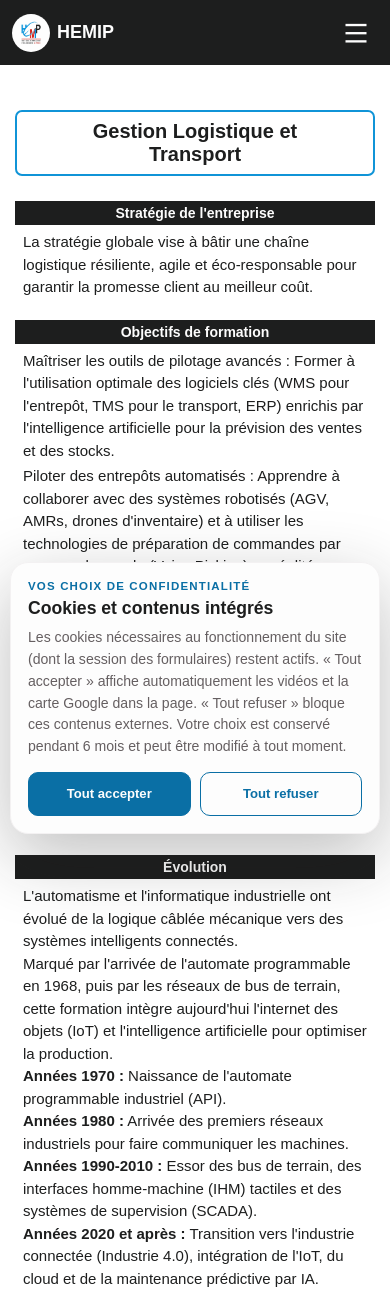
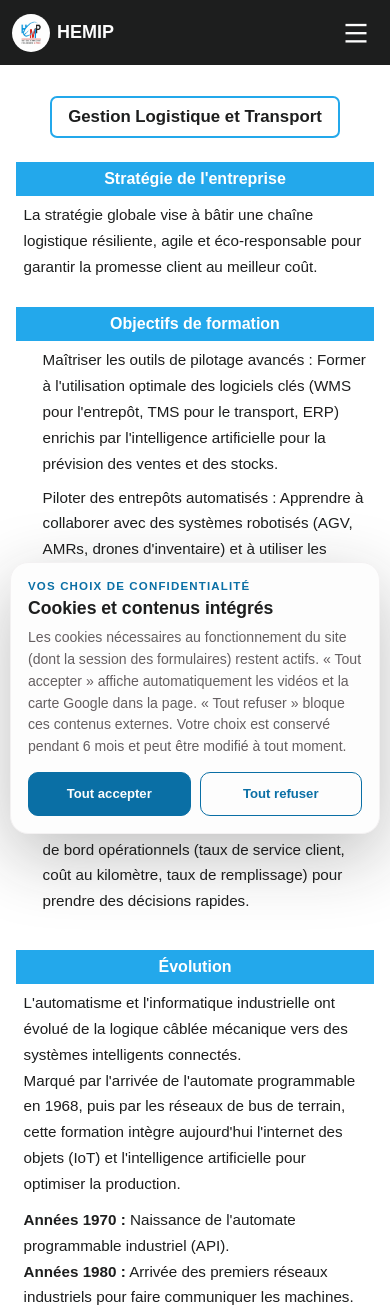
Before and after one commit to JackJoyce-bit/HEMIP, a PHP site: page /GLT.html in a window 390 px wide. Shown: the top 1308 px of the page. Run offline with PHP 8.4, Linux system fonts and the light colour scheme; some libraries are stand-ins or nearby versions.

Commit message:
Add files via upload

```diff
--- /dev/null
+++ b/config/assets/css/filieres.css
@@ -0,0 +1,70 @@
+/* =========================================================
+   HEMIP | filieres.css
+   Pages filières (GP, GL, RT, MI, AII, DAE, GLT, BFA, CIT, GFC, MRH)
+   À charger APRÈS hemip-theme.css et responsive.css.
+   ========================================================= */
+
+/* ---------- Mise en page générale ---------- */
+.formation-container {
+  width: 100%;
+  max-width: 1000px;
+  margin-inline: auto;
+  box-sizing: border-box;
+  padding: 110px clamp(14px, 4vw, 32px) 28px;
+}
+
+.entete-banner { text-align: center; margin: 0 0 24px; }
+.banner-title {
+  display: inline-block;
+  max-width: 100%;
+  box-sizing: border-box;
+  white-space: normal;
+  overflow-wrap: anywhere;
+  line-height: 1.3;
+}
+
+/* ---------- Blocs « Stratégie », « Objectifs », « Évolution » : bleu du site au lieu du noir ---------- */
+.section-block {
+  max-width: 100%;
+  box-sizing: border-box;
+  margin: 0 0 22px;
+  border-color: var(--hemip-primary, #1094d7) !important;
+}
+.section-title {
+  box-sizing: border-box;
+  background: var(--hemip-primary, #1094d7) !important;
+  background-color: var(--hemip-primary, #1094d7) !important;
+  border-color: var(--hemip-primary, #1094d7) !important;
+  color: #fff !important;
+  overflow-wrap: break-word;
+}
+.section-content {
+  border-color: var(--hemip-primary, #1094d7) !important;
+  overflow-wrap: break-word;
+  line-height: 1.7;
+}
+.section-content ul { margin: 0; padding-left: 1.25em; }
+.section-content li { margin-bottom: 8px; }
+.section-content p { margin: 0 0 10px; }
+
+/* ---------- Tableau des frais : image agrandissable (même principe que a-propos.php) ---------- */
+.tableau-figure { max-width: 1000px; margin: 28px auto 0; cursor: zoom-in; }
+.tableau-figure img { display: block; width: 100%; height: auto; }
+
+/* Le vrai tableau reste dans la page pour les lecteurs d'écran et le référencement, mais n'est plus affiché */
+.tableau-sr {
+  position: absolute !important;
+  width: 1px; height: 1px; margin: -1px; padding: 0; border: 0;
+  overflow: hidden; clip: rect(0, 0, 0, 0); white-space: nowrap;
+}
+
+/* ---------- Petits écrans ---------- */
+@media (max-width: 600px) {
+  .formation-container { padding-top: 96px; }
+  .banner-title { font-size: 1.05rem; padding: 8px 16px; }
+  .section-title { font-size: 1rem; padding: 8px 12px; }
+  .section-content { font-size: .95rem; }
+  .tableau-figure { margin-top: 22px; }
+}
+/* Le badge « Toucher pour agrandir » est toujours visible sur ces images (même sur ordinateur) */
+.tableau-figure .rid-zoom { display: inline-flex; align-items: center; gap: 4px; }
--- a/config/assets/css/hemip-theme.css
+++ b/config/assets/css/hemip-theme.css
@@ -2,7 +2,7 @@
 :root {
   color-scheme: light;
 
-  --hemip-primary: #1094D7;
+  --hemip-primary: #23a8eb;
   --hemip-accent: #D12C25;
   --hemip-text: #1D1E1E;
   --hemip-bg: #FDFDFD;
--- a/config/assets/css/pwa.css
+++ b/config/assets/css/pwa.css
@@ -394,28 +394,6 @@
    y compris sur les très petits téléphones.
    ========================================================= */
 
-.pwa-install-dialog {
-  max-width: calc(100vw - 24px);
-}
-
-.pwa-install-button {
-  display: inline-flex;
-  align-items: center;
-  gap: 6px;
-  min-height: 40px;
-  padding: 6px 12px;
-  border: 1px solid rgba(var(--hemip-bg-rgb), .35);
-  border-radius: 999px;
-  background: rgba(var(--hemip-bg-rgb), .10);
-  color: inherit;
-  font: inherit;
-  cursor: pointer;
-}
-
-.pwa-install-button:hover {
-  background: rgba(var(--hemip-bg-rgb), .20);
-}
-
 .pwa-install-button:focus-visible {
   outline: 3px solid var(--hemip-accent);
   outline-offset: 3px;
--- /dev/null
+++ b/config/assets/css/responsive.css
@@ -0,0 +1,348 @@
+/* =========================================================
+   HEMIP — responsive.css CORRIGÉ
+   Fix: espace noir entre slider et textes sur mobile
+   ========================================================= */
+
+/* ---------- Base ---------- */
+*, *::before, *::after { box-sizing: border-box; }
+html { -webkit-text-size-adjust: 100%; text-size-adjust: 100%; scroll-padding-top: 90px; }
+body { overflow-x: hidden; }
+img, video, canvas, svg { max-width: 100%; }
+iframe { max-width: 100%; border: 0; }
+h1, h2, h3, h4, p, li, a, span { overflow-wrap: break-word; }
+.footer-contact a,.contact-page-direct span,.home-contact-detail span { overflow-wrap: anywhere; }
+.footer-bottom { margin-bottom: env(safe-area-inset-bottom, 0px); }
+.menu-btn,.dropdown-btn,.submenu-btn,.mobile-menu { min-height: 44px; min-width: 44px; }
+@media (prefers-reduced-motion: reduce) {
+  *, *::before, *::after { animation-duration:.01ms!important; animation-iteration-count: 1!important; scroll-behavior: auto!important; transition-duration:.01ms!important; }
+}
+
+/* ---------- Pied de page ---------- */
+.footer-container { flex-wrap: wrap; }
+.footer-bottom { flex-wrap: wrap; gap: 8px; }
+@media (max-width: 900px) {
+.footer-container { grid-template-columns: repeat(2, minmax(0, 1fr)); }
+.footer-col { min-width: 0; }
+}
+@media (max-width: 560px) {
+.footer-container { grid-template-columns: 1fr; gap: 28px; }
+.footer-bottom { flex-direction: column; text-align: center; }
+.social-links { flex-wrap: wrap; }
+}
+@media (max-width: 768px) {
+.nav-list { overflow-y: auto; -webkit-overflow-scrolling: touch; max-height: calc(100vh - 70px); max-height: calc(100dvh - 70px); }
+}
+@media (max-width: 768px) {
+  input, select, textarea,.form-control { font-size: 16px; }
+}
+.hero-buttons { flex-wrap: wrap; gap: 12px; }
+@media (max-width: 560px) {
+.hero-buttons.btn { width: 100%; justify-content: center; text-align: center; }
+}
+
+/* =========================================================
+   ACCUEIL (index.php)
+   ========================================================= */
+.hero-info { flex-wrap: wrap; gap: 16px; }
+@media (max-width: 900px) {
+.container_pourquoi { grid-template-columns: 1fr; flex-direction: column; gap: 32px; }
+.location-container { grid-template-columns: 1fr; flex-direction: column; gap: 32px; }
+.content_pourquoi,.image_container_pourquoi,.location-content,.map-container { width: 100%; max-width: 100%; }
+}
+@media (max-width: 600px) {
+.hero h1 { font-size: clamp(2rem, 9vw, 2.8rem); line-height: 1.15; }
+.hero-badge { font-size:.8rem; max-width: 100%; }
+.hero-info { justify-content: space-between; }
+.container_pourquoi,.partners,.location-section { padding-left: 16px; padding-right: 16px; }
+.logo-item img { max-width: 100%; height: auto; }
+}
+.map-container iframe { width: 100%; height: 100%; min-height: 300px; border: 0; }
+@media (max-width: 560px) {.map-container iframe { min-height: 260px; } }
+
+/* =========================================================
+   PAGES « INDÉPENDANTES »
+   ========================================================= */
+@media (max-width: 900px) {
+.independent-page-hero-inner { grid-template-columns: 1fr; flex-direction: column; align-items: flex-start; gap: 24px; }
+.home-contact-layout { grid-template-columns: 1fr; gap: 28px; }
+}
+@media (max-width: 640px) {
+.home-contact-form-grid { grid-template-columns: 1fr; }
+.home-contact-field--full { grid-column: auto; }
+.home-contact-card { padding: 20px 16px; }
+.home-contact-submit { width: 100%; justify-content: center; }
+.contact-page-direct { width: 100%; }
+.independent-page-hero h1 { font-size: clamp(1.9rem, 8vw, 2.6rem); }
+}
+@media (max-width: 900px) {
+.achievement-metrics,.achievement-process { grid-template-columns: 1fr; }
+.achievement-video-grid { grid-template-columns: repeat(auto-fit, minmax(min(100%, 300px), 1fr)); }
+.achievement-status { width: 100%; }
+}
+@media (max-width: 560px) {
+.achievement-metric strong { font-size: 2.2rem; }
+.achievement-caveat { flex-direction: column; }
+.achievement-contact-link { width: 100%; justify-content: center; }
+}
+
+/* =========================================================
+   À PROPOS / ACTUALITÉS / INSCRIPTION / LOGIN / DASHBOARD
+   (tes règles originales conservées)
+   ========================================================= */
+.staff-photo { display: block; width: 100%; max-width: 300px; height: auto; aspect-ratio: 1 / 1; object-fit: cover; border-radius: 50px; margin: 0 auto 12px; }
+.staff p,.staff span,.staff strong { overflow-wrap: anywhere; }
+.about-heading > div:last-child { min-width: 0; }
+@media (min-width: 561px) and (max-width: 1000px) {.staff-grid { grid-template-columns: repeat(2, minmax(0, 1fr)); } }
+@media (min-width: 561px) and (max-width: 800px) {.about-list { grid-template-columns: repeat(2, minmax(0, 1fr)); } }
+@media (max-width: 800px) {
+.about-hero { padding: 100px 16px 56px; }
+.about-wrap { padding: 48px 16px; }
+.about-section { margin-bottom: 48px; }
+}
+@media (max-width: 560px) {
+.about-heading { gap: 12px; }
+.about-icon { width: 46px; height: 46px; flex-basis: 46px; font-size: 22px; border-radius: 13px; }
+.about-heading h2 { font-size: 1.45rem; }
+.about-card { padding: 20px 16px; border-radius: 18px; }
+.staff-photo { max-width: 220px; }
+.rid-puces li { font-size:.85rem; padding: 6px 12px; }
+}
+@media (max-width: 900px) {.news-grid { grid-template-columns: repeat(auto-fit, minmax(min(100%, 260px), 1fr)); } }
+@media (max-width: 640px) {
+.actu-tabs { gap: 8px; margin: 24px 0; }
+.actu-tab { padding: 10px 16px; font-size:.9rem; }
+.admin-publication { padding: 18px 14px; margin: 20px 12px 32px; }
+.news-image,.news-image img { max-width: 100%; }
+.modal-box { width: calc(100% - 24px); max-width: 100%; max-height: 90vh; overflow-y: auto; }
+.academic-grid { grid-template-columns: 1fr; }
+}
+.containerpage,.containerIns,.sec-container,.form-wrapper { max-width: 100%; }
+.forms-slider { max-width: 100%; }
+@media (max-width: 768px) {
+.containerpage,.containerIns,.sec-container { padding-left: 12px; padding-right: 12px; }
+.card,.form-wrapper { width: 100%; }
+.form-header { flex-wrap: wrap; }
+.formButton { min-height: 46px; }
+}
+@media (max-width: 560px) {
+.file-upload { flex-wrap: wrap; }
+.file-label,.file-info { max-width: 100%; }
+.formButton { width: 100%; }
+}
+.message-succes { width: min(92vw, 520px); max-height: 90vh; max-height: 90dvh; overflow-y: auto; }
+.code-candidature strong { overflow-wrap: anywhere; font-size: clamp(1.1rem, 5vw, 1.6rem); }
+@media (max-width: 900px) {
+.login__content {
+    display: grid!important; grid-template-columns: minmax(0, 1fr)!important; gap: 24px;
+    width: min(100% - 32px, 520px); margin-inline: auto; padding: 22px 18px;
+    border-radius: 22px; background: rgba(128, 128, 128,.10); border: 1px solid rgba(128, 128, 128,.28);
+    opacity: 1; visibility: visible;
+  }
+.login__content > div:first-child { order: 1; width: 100%; min-width: 0; }
+.login__image { display: block!important; order: 2; width: 100%; max-height: 230px; overflow: hidden; border-radius: 16px; position: static!important; }
+.login__img { display: block!important; position: static!important; width: 100%!important; height: 230px!important; object-fit: cover; border-radius: 16px; }
+}
+@media (max-width: 380px) {.login { padding-top: 6.5rem; } }
+.topbar { flex-wrap: wrap; gap: 12px; }
+.table-container { overflow-x: auto; -webkit-overflow-scrolling: touch; }
+.table-container table { min-width: 720px; }
+.stats { grid-template-columns: repeat(auto-fit, minmax(min(100%, 220px), 1fr)); }
+.filters { flex-wrap: wrap; gap: 10px; }
+.search-box { flex: 1 1 220px; min-width: 0; }
+.modal-overlay.modal { max-width: calc(100vw - 24px); max-height: 92vh; max-height: 92dvh; overflow-y: auto; }
+.modal-footer { flex-wrap: wrap; gap: 8px; }
+.documents.document { flex-wrap: wrap; }
+.document-info { min-width: 0; }
+.document-nom { overflow-wrap: anywhere; }
+@media (max-width: 768px) {
+.page-title h1 { font-size: 1.4rem; }
+.profile { margin-left: auto; }
+.details-grid { grid-template-columns: 1fr; }
+.filters select,.filters input { width: 100%; }
+}
+@media (max-width: 560px) {
+.document-actions { width: 100%; }
+.document-actions.document-view-btn { flex: 1; }
+.modal-footer.action-btn { flex: 1 1 100%; justify-content: center; }
+.decision-note { margin-right: 0; width: 100%; }
+}
+.pwa-install-dialog [data-pwa-diagnostic][hidden] { display: none!important; }
+.pwa-install-dialog [data-pwa-diagnostic] { margin-top: 12px; padding: 10px 12px; border-radius: 10px; background: #fff4e5; color: #7a4a00; font-size:.9rem; line-height: 1.5; }
+.pwa-install-dialog [data-pwa-diagnostic] a { color: inherit; font-weight: 700; text-decoration: underline; }
+.pwa-install-dialog { max-width: calc(100vw - 24px); }
+.rid-figure { position: relative; display: block; margin: 14px 0 6px; border-radius: 14px; overflow: hidden; border: 1px solid #e6edf3; background: #f4f7fa; line-height: 0; }
+.rid-figure img { display: block; width: 100%; height: auto; }
+.rid-zoom { display: none; position: absolute; right: 8px; bottom: 8px; padding: 5px 10px; border-radius: 999px; background: rgba(16, 45, 69,.85); color: #fff; font-size:.75rem; line-height: 1.4; }
+@media (max-width: 768px) {.rid-zoom { display: inline-flex; align-items: center; gap: 4px; } }
+@media (max-width: 992px) {
+.mobile-menu { display: inline-flex!important; align-items: center; justify-content: center; flex-shrink: 0; }
+.sidebar {
+    display: flex!important; flex-direction: column; position: fixed!important; top: 0; left: 0; bottom: 0;
+    width: min(82vw, 290px)!important; max-width: 290px; overflow-y: auto; z-index: 3000!important;
+    transform: translateX(-105%); visibility: hidden; transition: transform.25s ease, visibility.25s;
+    box-shadow: 8px 0 30px rgba(0, 0, 0,.35);
+  }
+  :where(.sidebar) { background-color: #12171f; }
+  body.sidebar-open.sidebar { transform: none; visibility: visible; }
+.sidebar-backdrop { position: fixed; inset: 0; z-index: 2900; background: rgba(0, 0, 0,.55); opacity: 0; visibility: hidden; transition: opacity.25s ease, visibility.25s; }
+  body.sidebar-open.sidebar-backdrop { opacity: 1; visibility: visible; }
+  body.sidebar-open { overflow: hidden; }
+}
+@media (max-width: 768px) {
+.profile { display: flex; align-items: center; gap: 8px; flex-wrap: nowrap; flex-shrink: 0; }
+.notification { display: inline-flex!important; align-items: center; justify-content: center; visibility: visible!important; opacity: 1!important; min-width: 40px; min-height: 40px; }
+}
+
+/* =========================================================
+   ACCUEIL : carrousel - VERSION CORRIGÉE SANS ESPACE NOIR + PLEIN LARGEUR MOBILE
+   ========================================================= */
+.hero-slide-bg { display: none; }
+@media (min-width: 901px) {
+.hero-slide.is-lowres { isolation: isolate; overflow: hidden; }
+.hero-slide.is-lowres.hero-slide-bg {
+    display: block; position: absolute; inset: -40px; z-index: -1; pointer-events: none;
+    background-size: cover; background-position: center; filter: blur(32px) brightness(.85); transform: scale(1.05);
+  }
+.hero-slide.is-lowres > img { object-fit: contain; }
+}
+
+@media (max-width: 900px) {
+  /* === FIX CRITIQUE : on supprime la hauteur et le fond noir + PLEIN LARGEUR === */
+.hero {
+    display: flex!important;
+    flex-direction: column!important;
+    align-items: stretch!important;
+    min-height: auto!important;
+    height: auto!important;
+    padding: 0 0 20px 0!important;
+    background: #ffffff!important;
+    gap: 0!important;
+  }
+.hero-background {
+    display: none!important;
+  }
+.hero-visual,
+.scroll-indicator {
+    display: none!important;
+  }
+
+.hero-slider { order: 1; }
+.home-slider-status { order: 2; }
+.home-slider-controls { order: 3; }
+.hero-content { order: 4; }
+
+ /* CORRECTION : prend toute la partie blanche, de bord à bord */
+.hero-slider {
+    position: relative; display: block;
+    width: 100vw!important;
+    max-width: 100vw!important;
+    margin-left: calc(-50vw + 50%)!important;
+    margin-right: calc(-50vw + 50%)!important;
+    aspect-ratio: 4 / 3!important;
+    min-height: 320px;
+    max-height: 75vh;
+    overflow: hidden;
+    isolation: isolate;
+    border-radius: 0!important;
+    background: #0b1620;
+  }
+.hero-slide {
+    position: absolute!important; inset: 0; opacity: 0; visibility: hidden;
+    transition: opacity.6s ease, visibility.6s ease;
+  }
+.hero-slide.is-active { opacity: 1; visibility: visible; z-index: 1; }
+.hero-slide > img { position: absolute; inset: 0; width: 100%!important; height: 100%!important; object-fit: cover!important; object-position: center center!important; z-index: 1; border-radius: 0!important; }
+.hero-slide.is-portrait > img { object-fit: cover!important; object-position: center top!important; }
+.hero-slide-bg,
+.hero-slide.is-portrait.hero-slide-bg {
+    display: none!important;
+  }
+
+  /* Titre photo juste sous l'image */
+.home-slider-status {
+    position: static!important; width: 100%; max-width: 100%!important; margin: 10px auto 0!important;
+    padding: 0 16px!important; text-align: center; font-size:.9rem; font-weight: 600; line-height: 1.4;
+    color: #102d45!important;
+  }
+
+  /* Boutons */
+.home-slider-controls {
+    position: static!important; transform: none!important; width: 100%; max-width: 100%!important; margin: 10px auto 12px!important;
+    display: flex; align-items: center; justify-content: center; gap: 8px; padding: 0 16px!important;
+  }
+.home-slider-controls > button {
+    flex: 0 0 auto; width: 40px; height: 40px; min-width: 40px; min-height: 40px; padding: 0;
+    display: inline-grid; place-items: center; border-radius: 50%; cursor: pointer;
+    font-size: 1.15rem; line-height: 1; color: #fff;
+    background: rgba(16, 148, 215,.22); border: 1px solid rgba(255, 255, 255,.4);
+  }
+.home-slider-dots {
+    flex: 1 1 auto; min-width: 0; display: flex!important; flex-wrap: nowrap!important;
+    align-items: center; justify-content: center; gap: 6px;
+  }
+.home-slider-dot {
+    position: relative; flex: 0 0 auto; width: 8px; height: 8px; min-width: 0; min-height: 0;
+    padding: 0; margin: 0; border: 0; border-radius: 50%; background: rgba(128, 128, 128,.55);
+  }
+.home-slider-dot::after { content: ""; position: absolute; inset: -10px -4px; }
+.home-slider-dot[aria-current="true"] { width: 20px; border-radius: 999px; background: var(--hemip-primary, #1094d7); }
+
+  /* Textes remontés - avec padding car hero n'en a plus */
+.hero-content {
+    margin-top: 0!important;
+    padding: 12px 16px 0 16px!important;
+  }
+
+  /* Section suivante collée */
+  #ecole.container_pourquoi {
+    margin-top: 8px!important;
+    padding-top: 8px!important;
+  }
+}
+@media (max-width: 360px) {
+.home-slider-controls { gap: 5px; }
+.home-slider-controls > button { width: 36px; height: 36px; min-width: 36px; min-height: 36px; }
+.home-slider-dots { gap: 4px; }
+.home-slider-dot { width: 6px; height: 6px; }
+.home-slider-dot[aria-current="true"] { width: 16px; }
+}
+
+/* Logo marquee */
+.logo-slider {
+  position: relative; overflow: hidden;
+  -webkit-mask-image: linear-gradient(90deg, transparent 0, #000 7%, #000 93%, transparent 100%);
+          mask-image: linear-gradient(90deg, transparent 0, #000 7%, #000 93%, transparent 100%);
+}
+.logo-track { display: flex; align-items: center; width: max-content!important; }
+.logo-item { flex: 0 0 auto; }
+.logo-item img { max-width: 100%; height: auto; }
+.logo-slider.is-marquee.logo-track {
+  animation: hemip-marquee var(--marquee-duration, 30s) linear infinite!important;
+  will-change: transform;
+}
+.logo-slider.is-static.logo-track { animation: none!important; width: auto!important; flex-wrap: wrap; justify-content: center; gap: 20px; }
+.logo-slider.is-static { -webkit-mask-image: none; mask-image: none; }
+@keyframes hemip-marquee {
+  from { transform: translate3d(0, 0, 0); }
+  to { transform: translate3d(calc(-1 * var(--marquee-shift, 0px)), 0, 0); }
+}
+
+/* Réalisations secours */
+:where(.achievement-video-projects) { display: grid; gap: 44px; }
+:where(.achievement-video-track-heading) { margin-bottom: 18px; }
+:where(.achievement-video-track-heading h3) { margin: 4px 0 8px; }
+:where(.achievement-video-track-heading p:last-child) { margin: 0; }
+:where(.achievement-video-caption span) { display: inline-block; margin-bottom: 4px; }
+:where(.achievement-video-caption p) { margin: 8px 0 0; font-size:.92rem; line-height: 1.65; }
+:where(.achievement-video-card) { min-width: 0; }
+@media (max-width: 560px) { :where(.achievement-video-projects) { gap: 32px; } }
+.achievement-figures { display: grid; gap: 30px; margin: 44px 0 36px; }
+.achievement-figures-heading h3 { margin: 4px 0 0; }
+.achievement-figure { margin: 0; min-width: 0; }
+.achievement-figure.rid-figure { margin: 0; cursor: zoom-in; }
+.achievement-figure.rid-zoom { display: inline-flex; align-items: center; gap: 4px; }
+.achievement-figure figcaption { margin-top: 12px; padding: 0 4px; font-size:.95rem; line-height: 1.65; color: inherit; opacity:.85; }
+@media (max-width: 560px) {
+.achievement-figures { gap: 24px; margin: 34px 0 28px; }
+.achievement-figure figcaption { font-size:.9rem; }
+}
```
Also changed, not shown: config/assets/css/correctifs-hemip.css (added, +155 -0 lines), config/assets/css/Apropos.css (added), config/assets/css/GRH.css (added), config/assets/css/actualite.css (line endings or trailing spaces), config/assets/css/admin-dashboard.css (line endings or trailing spaces), config/assets/css/connexion.css (line endings or trailing spaces), config/assets/css/home-sections.css (line endings or trailing spaces), config/assets/css/independent-pages.css (line endings or trailing spaces), config/assets/css/inscription.css (line endings or trailing spaces), config/assets/css/style.css (line endings or trailing spaces).
